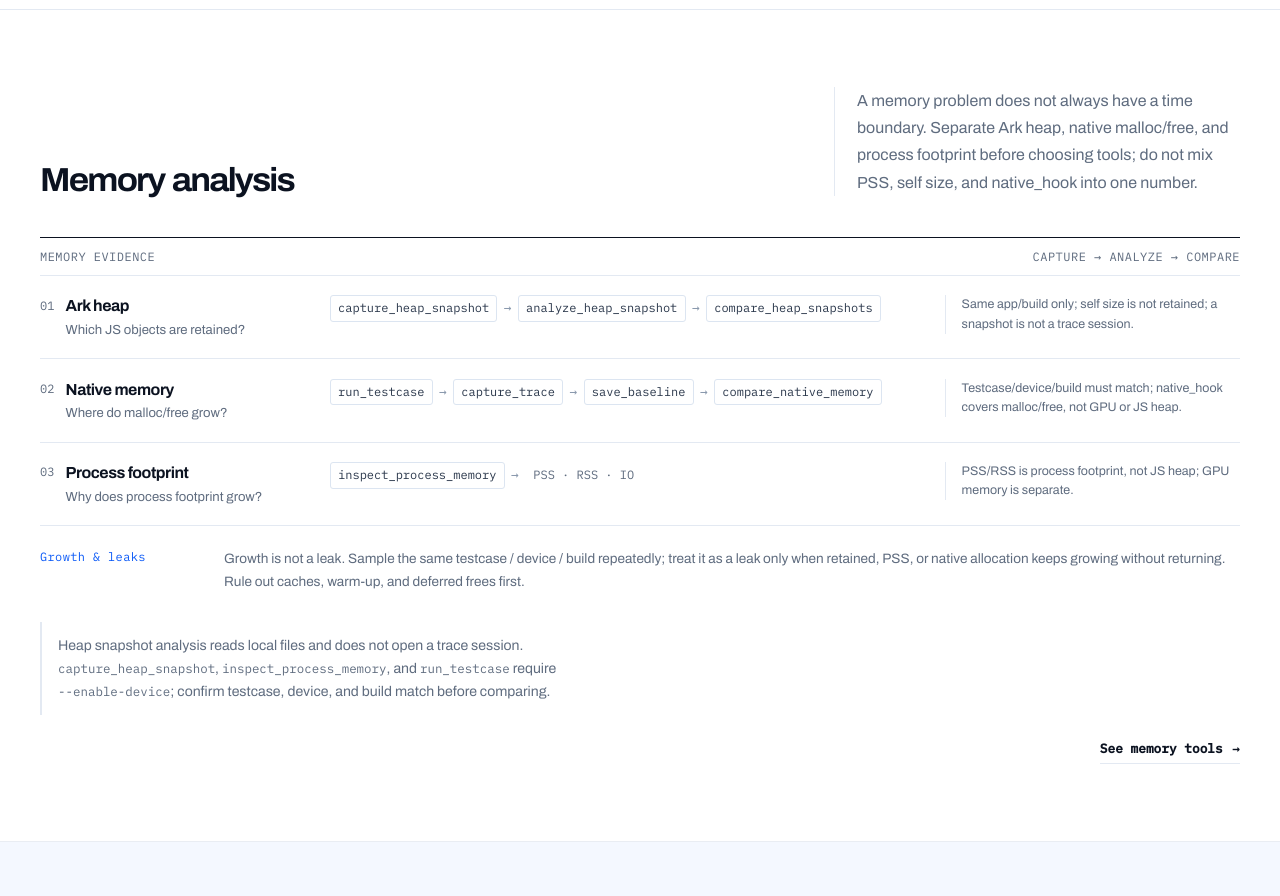
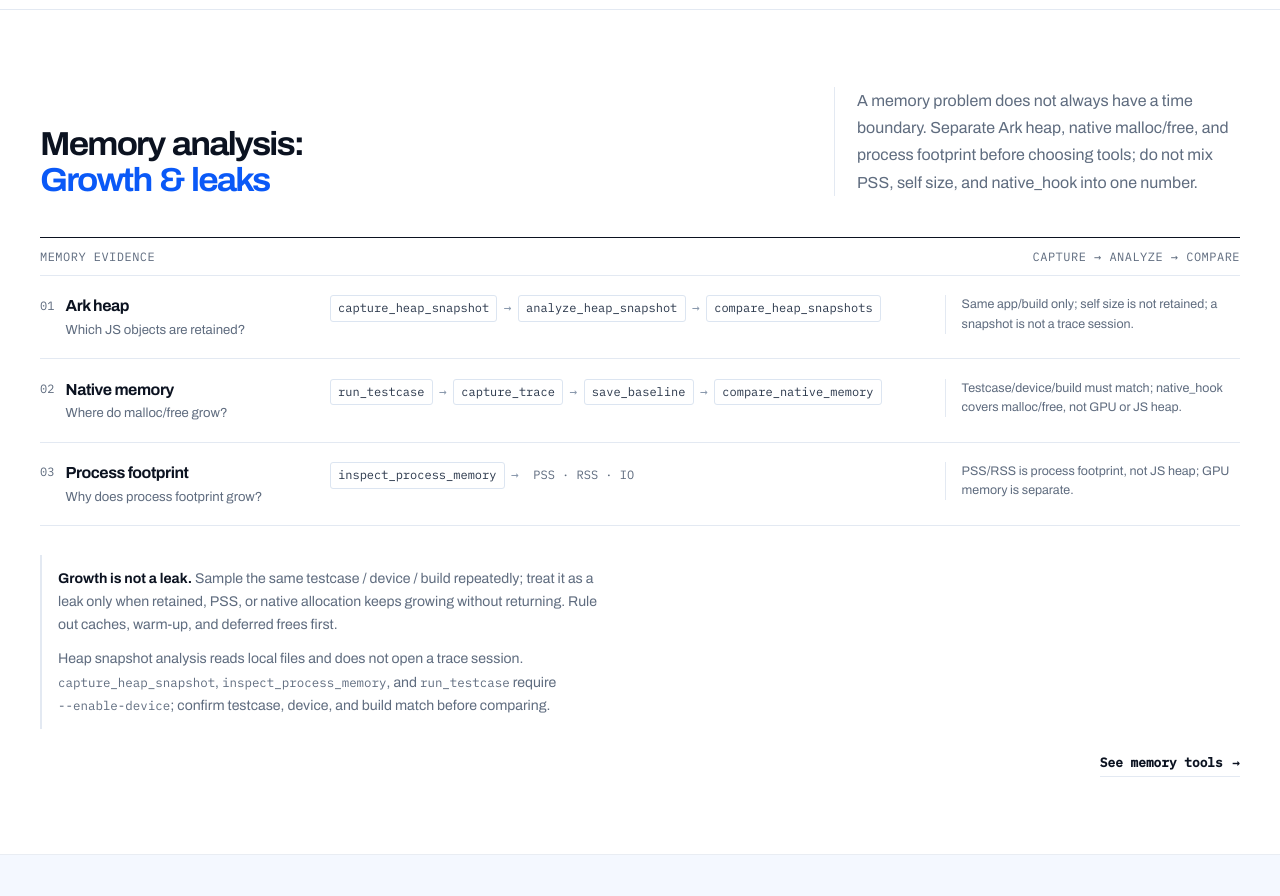
Before and after one commit to dt-hapo/dt-hapo.github.io, a plain HTML site: page method.html in a window 1280 px wide. Shown: the part 6700-7596 px from the top of the page. Drawn offline with Linux system fonts and the light colour scheme.

Commit message:
Style memory heading as two-line title

```diff
--- a/assets/css/polish.css
+++ b/assets/css/polish.css
@@ -1261,34 +1261,12 @@ body[data-page="analysis"] .section--run {
   white-space: nowrap;
 }
 
-/* Growth vs leak distinction under the memory evidence map. */
-.memory-growth {
-  display: grid;
-  grid-template-columns: 10rem minmax(0, 1fr);
-  gap: 1.5rem;
-  align-items: start;
-  margin-top: 1.4rem;
+/* Two-line memory title: category in ink, focus in the signal colour. */
+.memory-title__lead,
+.memory-title__accent {
+  display: block;
 }
 
-.memory-growth__label {
-  margin: 0;
+.memory-title__accent {
   color: var(--signal);
-  font-family: var(--font-mono);
-  font-size: 0.75rem;
-  letter-spacing: 0.03em;
-  line-height: 1.5;
 }
-
-.memory-growth > p:last-child {
-  margin: 0;
-  color: var(--muted);
-  font-size: 0.85rem;
-  line-height: 1.65;
-}
-
-@media (max-width: 720px) {
-  .memory-growth {
-    grid-template-columns: 1fr;
-    gap: 0.35rem;
-  }
-}
--- a/method.html
+++ b/method.html
@@ -20,13 +20,13 @@
       } catch (error) {}
     })();
   </script>
-  <link rel="stylesheet" href="assets/css/style.css?v=20261125-7">
-  <link rel="stylesheet" href="assets/css/redesign.css?v=20261125-7">
-  <link rel="stylesheet" href="assets/css/theme.css?v=20261125-7">
-  <link rel="stylesheet" href="assets/css/chrome.css?v=20261125-7">
-  <link rel="stylesheet" href="assets/css/subpages.css?v=20261125-7">
-  <link rel="stylesheet" href="assets/css/clean.css?v=20261125-7">
-  <link rel="stylesheet" href="assets/css/polish.css?v=20261125-7">
+  <link rel="stylesheet" href="assets/css/style.css?v=20261125-8">
+  <link rel="stylesheet" href="assets/css/redesign.css?v=20261125-8">
+  <link rel="stylesheet" href="assets/css/theme.css?v=20261125-8">
+  <link rel="stylesheet" href="assets/css/chrome.css?v=20261125-8">
+  <link rel="stylesheet" href="assets/css/subpages.css?v=20261125-8">
+  <link rel="stylesheet" href="assets/css/clean.css?v=20261125-8">
+  <link rel="stylesheet" href="assets/css/polish.css?v=20261125-8">
 </head>
 <body data-page="analysis" data-title-zh="分析 — Diting" data-title-en="Analysis — Diting">
   <a class="skip-link" href="#main"><span class="lang-zh" lang="zh-CN">跳到主要内容</span><span class="lang-en" lang="en">Skip to content</span></a>
@@ -597,7 +597,10 @@ begin_analysis(
     <section class="section" id="memory" aria-labelledby="memory-title">
       <div class="container">
         <div class="section-head section-head--wide">
-          <h2 class="section-title" id="memory-title"><span class="lang-zh" lang="zh-CN">内存分析</span><span class="lang-en" lang="en">Memory analysis</span></h2>
+          <h2 class="section-title memory-title" id="memory-title">
+            <span class="lang-zh" lang="zh-CN"><span class="memory-title__lead">内存分析：</span><span class="memory-title__accent">增长与泄漏</span></span>
+            <span class="lang-en" lang="en"><span class="memory-title__lead">Memory analysis:</span><span class="memory-title__accent">Growth &amp; leaks</span></span>
+          </h2>
           <p class="section-intro">
             <span class="lang-zh" lang="zh-CN">内存问题不一定对应一个时间边界。先分清 Ark heap、native malloc/free 和进程占用，再选工具；不要把 PSS、self size 和 native_hook 混成一个数字。</span>
             <span class="lang-en" lang="en">A memory problem does not always have a time boundary. Separate Ark heap, native malloc/free, and process footprint before choosing tools; do not mix PSS, self size, and native_hook into one number.</span>
@@ -665,16 +668,12 @@ begin_analysis(
           </article>
         </div>
 
-        <div class="memory-growth">
-          <p class="memory-growth__label"><span class="lang-zh" lang="zh-CN">增长与泄漏</span><span class="lang-en" lang="en">Growth &amp; leaks</span></p>
-          <p>
-            <span class="lang-zh" lang="zh-CN">增长不等于泄漏。用同一 testcase / device / build 连续采样；只有 retained、PSS 或 native allocation 持续上升且不回落，才进入泄漏判断。先排除缓存、预热和延迟释放。</span>
-            <span class="lang-en" lang="en">Growth is not a leak. Sample the same testcase / device / build repeatedly; treat it as a leak only when retained, PSS, or native allocation keeps growing without returning. Rule out caches, warm-up, and deferred frees first.</span>
-          </p>
-        </div>
-
         <div class="callout" style="margin-top:1.8rem;">
           <p>
+            <span class="lang-zh" lang="zh-CN"><strong>增长不等于泄漏。</strong>用同一 testcase / device / build 连续采样；只有 retained、PSS 或 native allocation 持续上升且不回落，才进入泄漏判断。先排除缓存、预热和延迟释放。</span>
+            <span class="lang-en" lang="en"><strong>Growth is not a leak.</strong> Sample the same testcase / device / build repeatedly; treat it as a leak only when retained, PSS, or native allocation keeps growing without returning. Rule out caches, warm-up, and deferred frees first.</span>
+          </p>
+          <p style="margin-top:0.7rem;">
             <span class="lang-zh" lang="zh-CN">Heap snapshot 分析读取本地文件，不打开 Trace 会话。<code>capture_heap_snapshot</code>、<code>inspect_process_memory</code> 和 <code>run_testcase</code> 需要 <code>--enable-device</code>；比较前先确认 testcase、device 和 build 一致。</span>
             <span class="lang-en" lang="en">Heap snapshot analysis reads local files and does not open a trace session. <code>capture_heap_snapshot</code>, <code>inspect_process_memory</code>, and <code>run_testcase</code> require <code>--enable-device</code>; confirm testcase, device, and build match before comparing.</span>
           </p>
```
Also changed, not shown: index.html (+6 -6 lines), install.html (+7 -7 lines), tools.html (+7 -7 lines).
